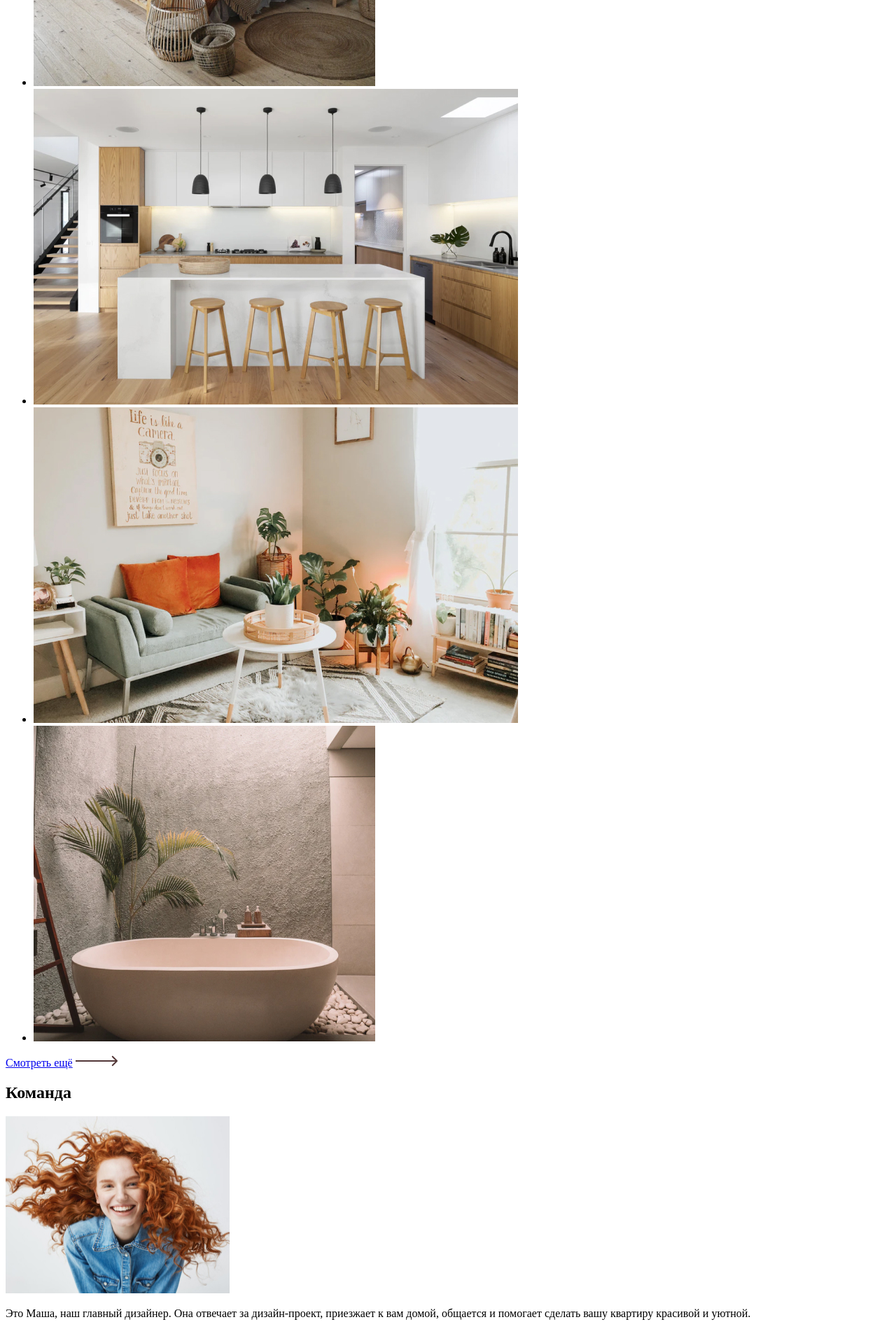
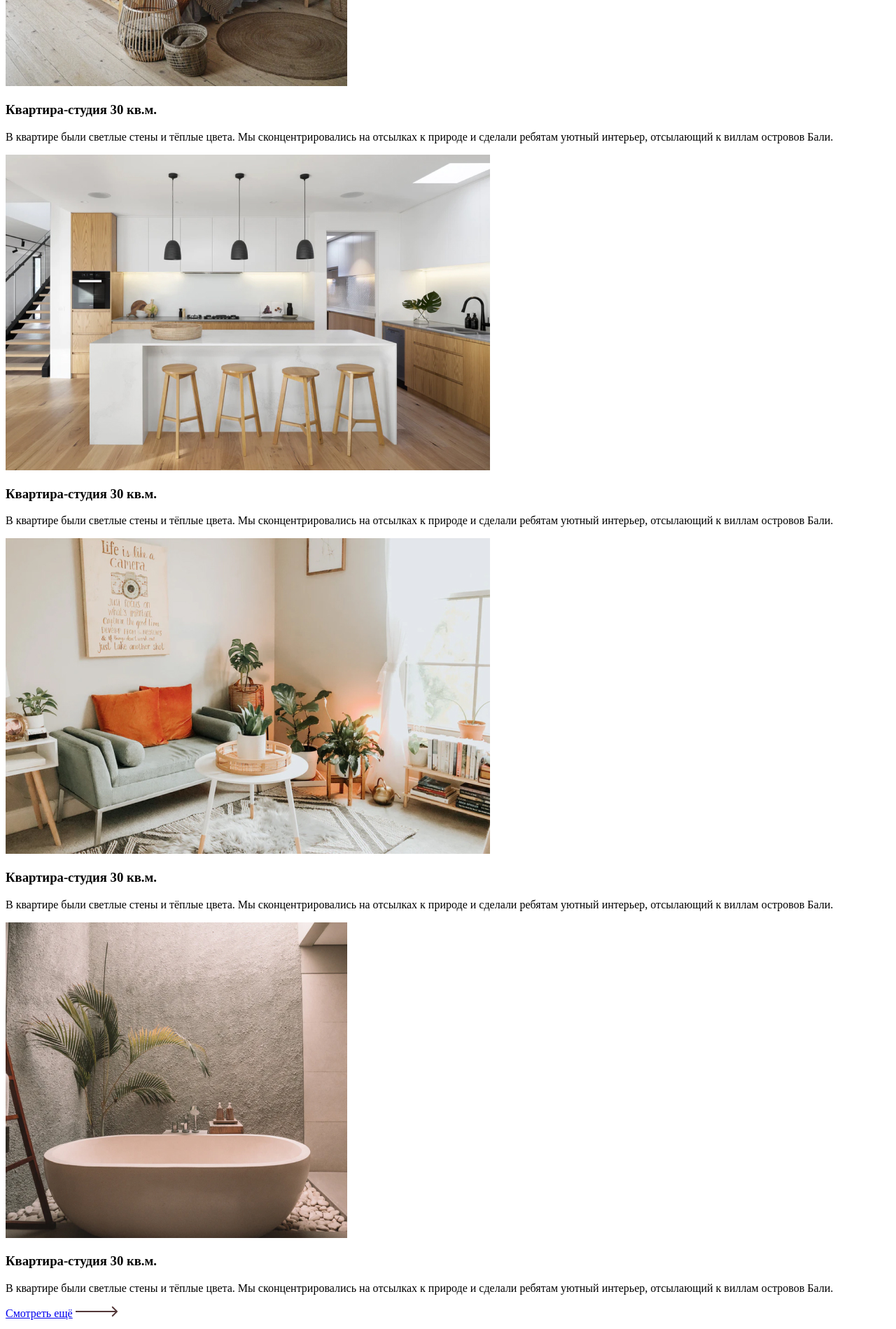
Before and after one commit to Vasya050/zaverstai, a plain HTML site: page index.html in a window 1280 px wide. Shown: the part 1400-3299 px from the top of the page at 70% size. Drawn offline with Linux system fonts and the light colour scheme.

Commit message:
дополнил разметку

```diff
--- a/index.html
+++ b/index.html
@@ -73,14 +73,39 @@
 
     <section class="portfolio">
       <div class="container">
-        <h2 class="section-title">Наши работы</h2>
-        <div class="portfolio__photos">
-          <ul>
-            <li><img src="img/work01.jpg" alt="спальня" width="488px" height="451px"></li>
-            <li><img src="img/work02.jpg" alt="кухня студия" width="692px" height="451px"></li>
-            <li><img src="img/work03.jpg" alt="гостинная" width="692px" height="451px"></li>
-            <li><img src="img/work04.jpg" alt="ванная" width="488px" height="451px"></li>
-          </ul>
+        <h2 class="section title">Наши работы</h2>
+
+        <div class="portfolio__content_1">
+          <img src="img/work01.jpg" alt="спальня" width="488px" height="451px">
+          <div class="portfolio__content_1-text">
+            <h3>Квартира-студия 30 кв.м.</h3>
+            <p>В квартире были светлые стены и тёплые цвета. Мы сконцентрировались
+              на отсылках к природе и сделали ребятам уютный интерьер, отсылающий к виллам островов Бали.</p>
+          </div>
+        </div>
+        <div class="portfolio__content_2">
+          <img src="img/work02.jpg" alt="кухня студия" width="692px" height="451px">
+          <div class="portfolio__content_2-text">
+            <h3>Квартира-студия 30 кв.м.</h3>
+            <p>В квартире были светлые стены и тёплые цвета. Мы сконцентрировались
+              на отсылках к природе и сделали ребятам уютный интерьер, отсылающий к виллам островов Бали.</p>
+          </div>
+        </div>
+        <div class="portfolio__content_1">
+          <img src="img/work03.jpg" alt="гостинная" width="692px" height="451px">
+          <div class="portfolio__content_1-text">
+            <h3>Квартира-студия 30 кв.м.</h3>
+            <p>В квартире были светлые стены и тёплые цвета. Мы сконцентрировались
+              на отсылках к природе и сделали ребятам уютный интерьер, отсылающий к виллам островов Бали.</p>
+          </div>
+        </div>
+        <div class="portfolio__content_2">
+          <img src="img/work04.jpg" alt="ванная" width="488px" height="451px">
+          <div class="portfolio__content_2-text">
+            <h3>Квартира-студия 30 кв.м.</h3>
+            <p>В квартире были светлые стены и тёплые цвета. Мы сконцентрировались
+              на отсылках к природе и сделали ребятам уютный интерьер, отсылающий к виллам островов Бали.</p>
+          </div>
         </div>
         <div class="portfolio__else">
           <a href="#">Смотреть ещё</a>
```
